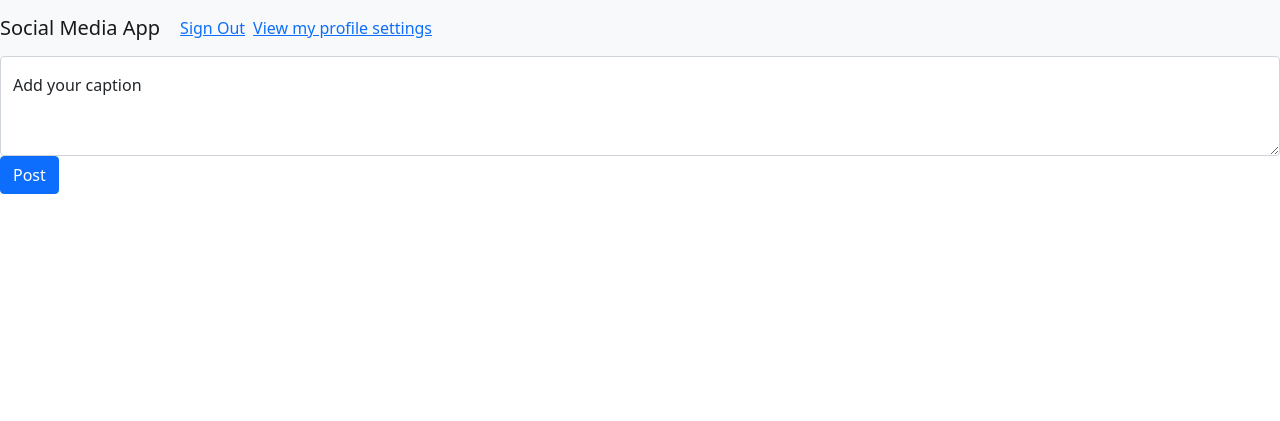
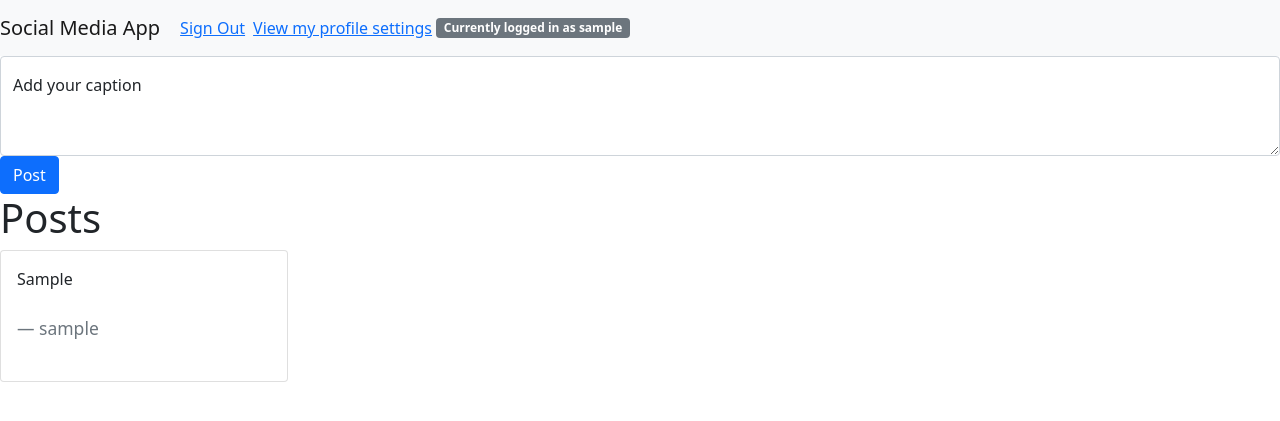
Before and after one commit to iamkamleshrangi/Django_Social_Media_Project, a Django app: page / in a window 1280 px wide. Shown: the top 421 px of the page. Run offline with Django 4.2, Linux system fonts and the light colour scheme; a user stored in the database is signed in; tables that the repository leaves empty hold one stand-in row (values such as "Sample post").

Commit message:
do not show like button to same user

```diff
--- a/media_app/templates/base.html
+++ b/media_app/templates/base.html
@@ -16,6 +16,8 @@
       {% if request.user.is_authenticated %}
         <a class="p-1 rounded" href="/signout">Sign Out</a>
         <a class="p-1 rounded" href="/profile-settings">View my profile settings</a>
+        <span class="badge bg-secondary">Currently logged in as {{request.user.username}}</span>
+
       {% else %}
         <a class="p-1 rounded" href="/signup">Sign Up</a>
         <a class="p-1 rounded" href="/signin">Sign In</a>
--- a/media_app/templates/index.html
+++ b/media_app/templates/index.html
@@ -9,4 +9,20 @@
     <button type="submit" class="btn btn-primary">Post</button>
   </div>
   </form>
+  <h1>Posts</h1>
+  {% for post in post_list %}
+  <div class="card" style="width: 18rem;">
+    <div class="card-body">
+      <p class="card-text">{{post.caption}}</p>
+      <br>
+      <blockquote class="blockquote mb-0">
+        <footer class="blockquote-footer">{{post.user.username}}</footer>
+      </blockquote>
+      <br>
+      {% if request.user.id != post.user.id %}
+       <a href="#" class="btn btn-primary">Like</a>
+      {% endif %}
+    </div>
+  </div>
+  {% endfor %}
 {% endblock %}
--- a/media_app/views.py
+++ b/media_app/views.py
@@ -9,7 +9,10 @@ from django.contrib.auth.decorators import login_required
 
 def index(request):
     page_name="index.html"
-    return render(request, page_name)
+    data = {
+        "post_list" : Post.objects.all().order_by('-created_at')
+    }
+    return render(request, page_name, data)
 
 def sign_up(request):
     page_name = "sign_up.html"
```
